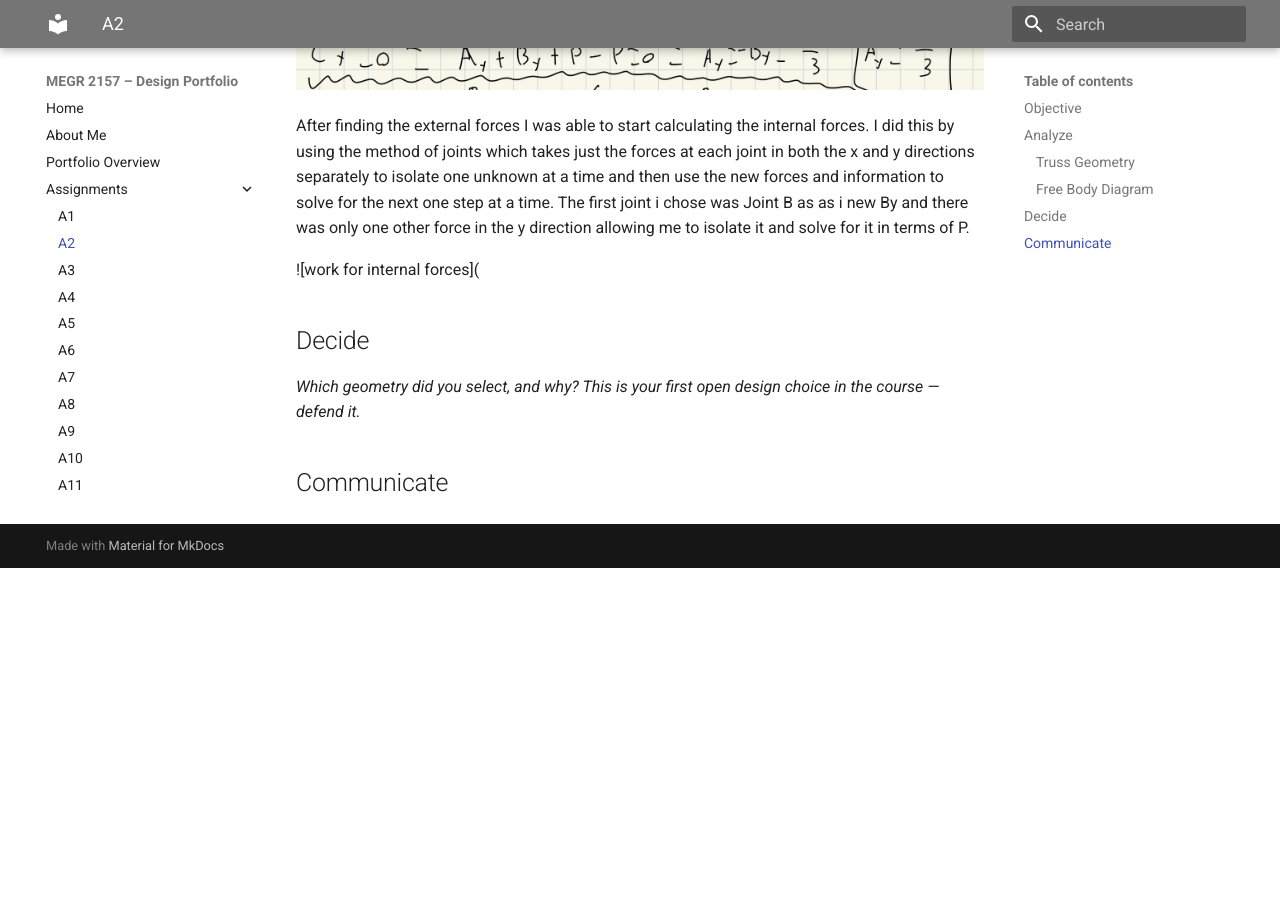
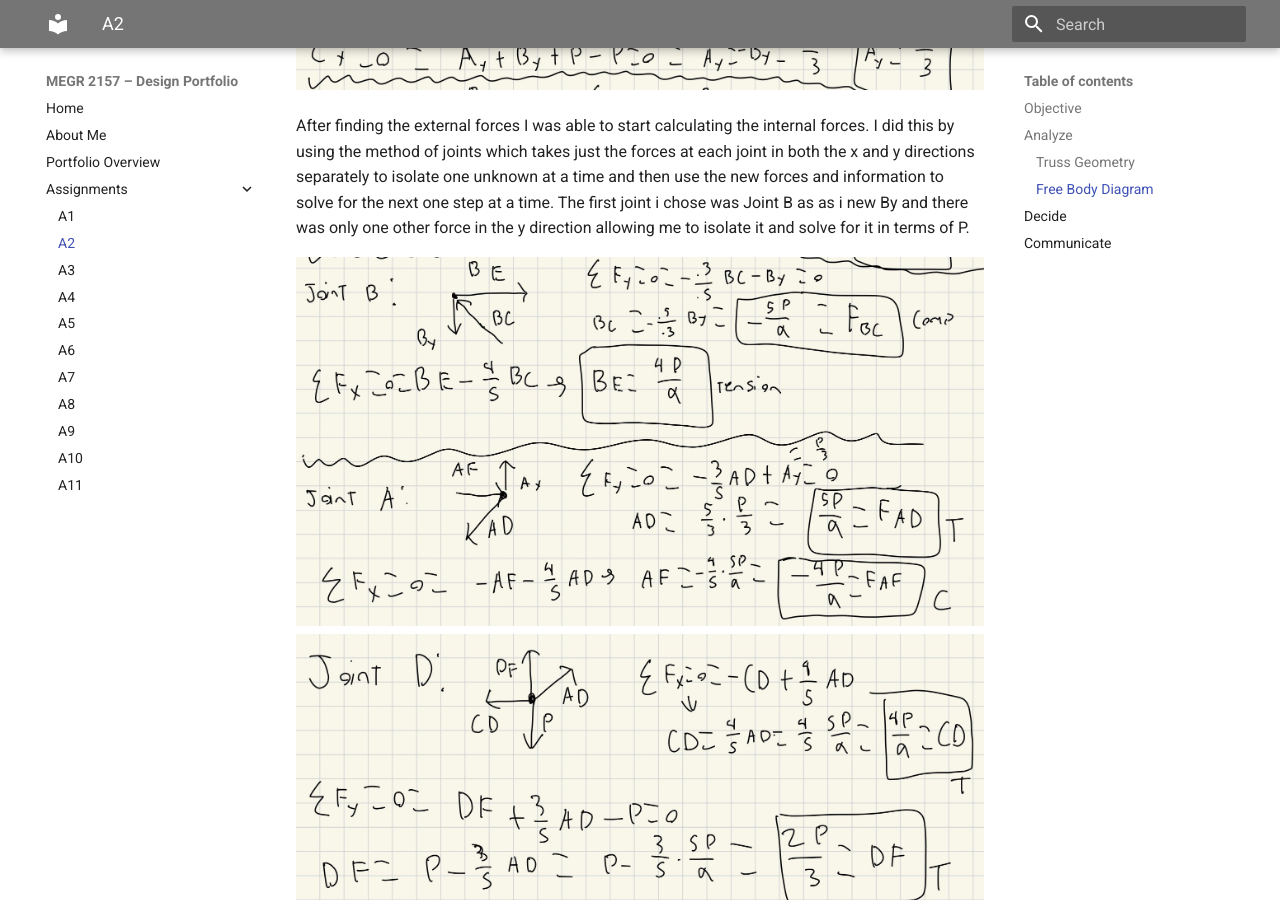
Before and after one commit to jadelma5/megr2156-portfolio, an MkDocs documentation site: the page built from docs/assignments/A02/index.md, in a window 1280 px wide and 900 px high, scrolled down 2045 px. Built offline with MkDocs 1.6.1 and Material for MkDocs 9.7.7, drawn with Linux system fonts in a browser that asks for light colours; before the commit the page ends 2613 px from its top, so only the background shows below that.

Commit message:
Update index.md with new images for analysis
Added images for internal forces and joint D calculations.

```diff
--- a/docs/assignments/A02/index.md
+++ b/docs/assignments/A02/index.md
@@ -23,7 +23,9 @@ The next thing to do was to create a free body at each joint and to find all of
 
 After finding the external forces I was able to start calculating the internal forces. I did this by using the method of joints which takes just the forces at each joint in both the x and y directions separately to isolate one unknown at a time and then use the new forces and information to solve for the next one step at a time. The first joint i chose was Joint B as as i new By and there was only one other force in the y direction allowing me to isolate it and solve for it in terms of P.
 
-![work for internal forces](
+![work for internal forces](jointworkb.jpg)
+![work for joint D](jointworkd.jpg)
+
 ## Decide
 _Which geometry did you select, and why? This is your first open design choice in the course — defend it._
 
```
